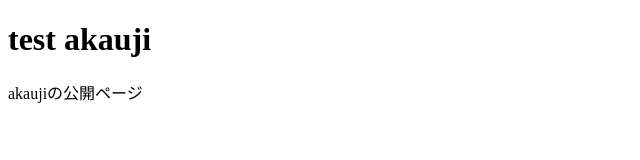
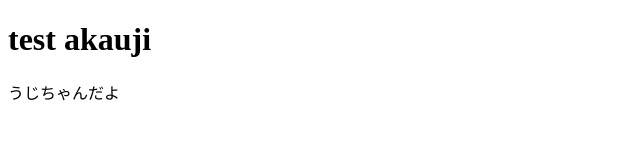
Before and after one commit to akauji/akauji.github.io, a plain HTML site: page index.html in a window 1280 px wide. Shown: the full height of the page, 0-640 px from the left. Drawn offline with Linux system fonts and the light colour scheme.

Commit message:
Add files via upload

```diff
--- a/index.html
+++ b/index.html
@@ -2,10 +2,10 @@
 <html>
  <head>
   <meta charset="UTF-8">
-  <title>HELLO WORLD</title>
+  <title>TOP PAGE</title>
  </head>
  <body>
    <h1>test akauji</h1>
-   <p>akaujiの公開ページ</p>
+   <p>うじちゃんだよ</p>
  </body>
 </html>
```
